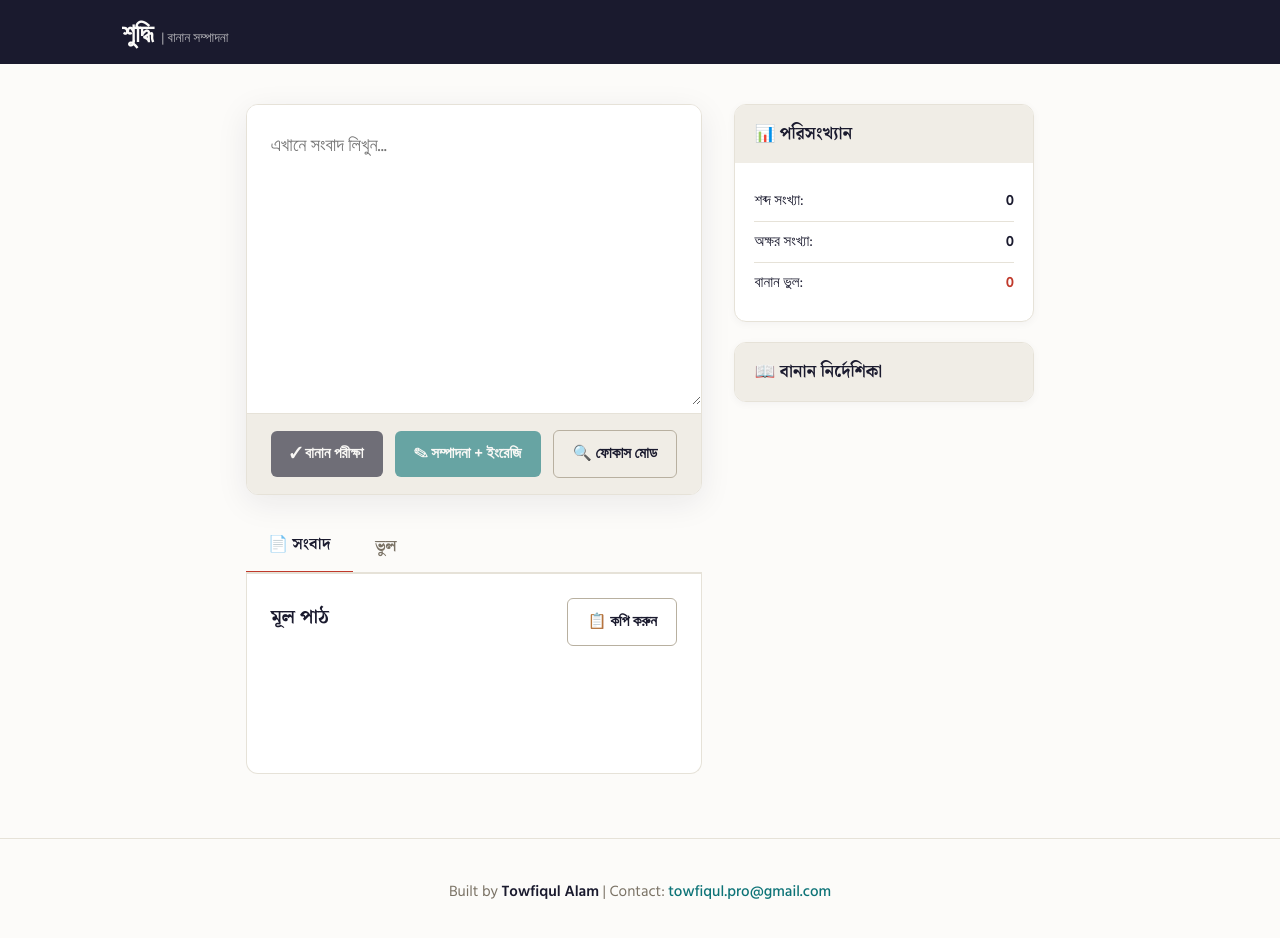
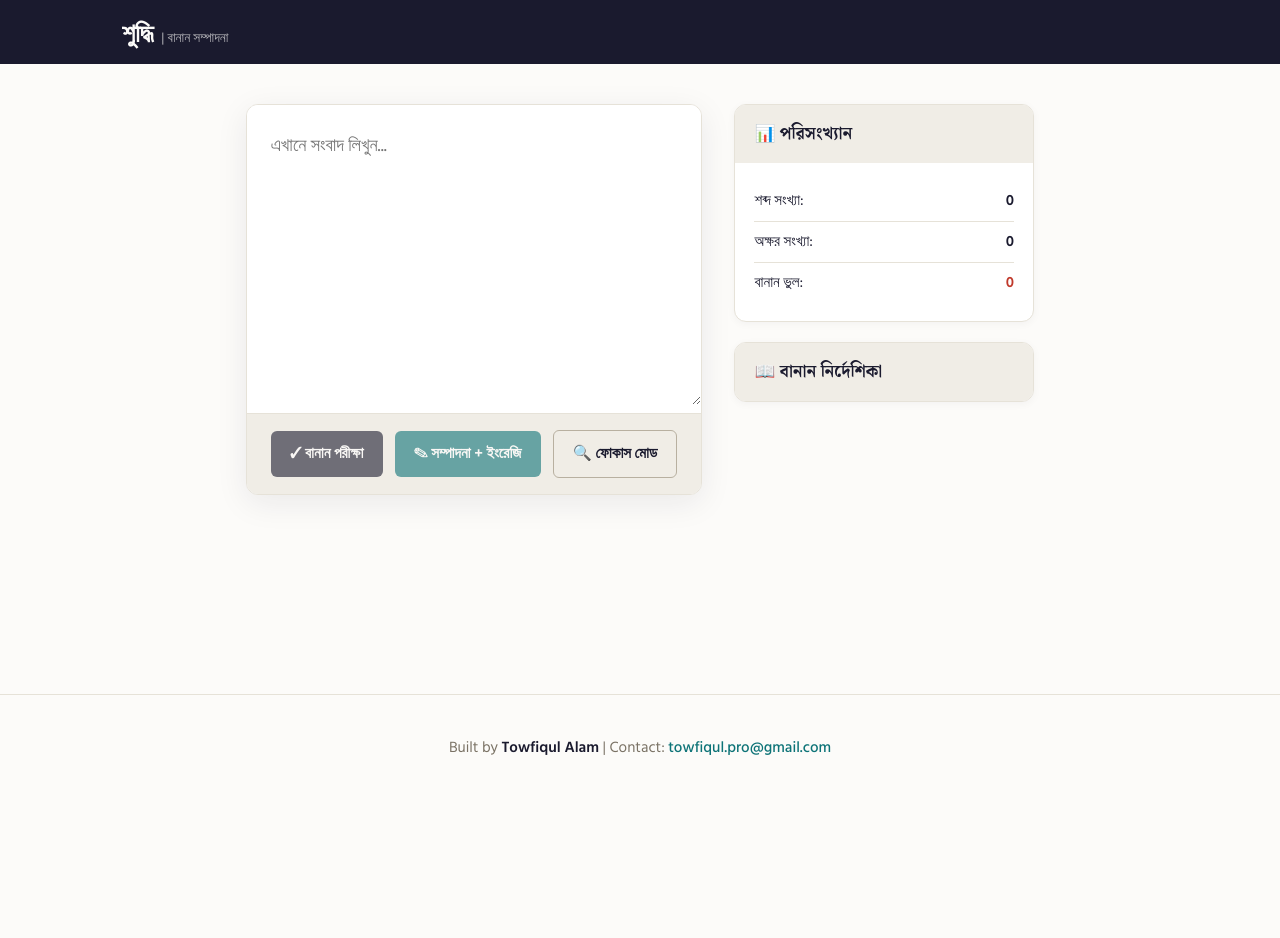
Before and after one commit to towfiqul101/News-wizard, a Next.js app: page / in a window 1280 px wide. Shown: the top 938 px of the page. After the commit the page ends 800 px from the top, so only its background shows below. Built offline with nearby package versions, Linux system fonts and the light colour scheme.

Commit message:
Update BanglaNewsEditor.js

```diff
--- a/components/BanglaNewsEditor.js
+++ b/components/BanglaNewsEditor.js
@@ -8,7 +8,11 @@ export default function BanglaNewsEditor() {
   const [errors, setErrors] = useState([]);
   const [loading, setLoading] = useState(false);
   const [loadingType, setLoadingType] = useState("");
-  const [activeTab, setActiveTab] = useState("সংবাদ");
+
+  // Tab and UI states
+  const [activeTab, setActiveTab] = useState(""); // Empty initially so the panel stays hidden
+  const [isClean, setIsClean] = useState(false);  // Tracks if the text is completely error-free
+
   const [rewritten, setRewritten] = useState("");
   const [english, setEnglish] = useState("");
   const [changes, setChanges] = useState([]);
@@ -18,6 +22,7 @@ export default function BanglaNewsEditor() {
   const wordCount = text.split(/\s+/).filter(Boolean).length;
   const charCount = text.length;
 
+  // Auto-Save to Local Storage
   useEffect(() => {
     const savedDraft = localStorage.getItem("newsWizardDraft");
     if (savedDraft) setText(savedDraft);
@@ -29,6 +34,11 @@ export default function BanglaNewsEditor() {
     }, 1000);
     return () => clearTimeout(timer);
   }, [text]);
+
+  const handleTextChange = (e) => {
+    setText(e.target.value);
+    setIsClean(false); // Reset clean state if user edits the text manually
+  };
 
   const checkSpelling = async () => {
     if (!text.trim()) return;
@@ -52,8 +62,11 @@ export default function BanglaNewsEditor() {
       setErrors(errorsList);
 
       if (errorsList.length === 0) {
+        setIsClean(true);
+        setActiveTab("শুদ্ধ");
         alert(data.summary || "কোনো বানান ভুল পাওয়া যায়নি।");
       } else {
+        setIsClean(false);
         setActiveTab("ভুল");
       }
 
@@ -114,18 +127,22 @@ export default function BanglaNewsEditor() {
     });
     setText(newText);
     setErrors([]);
-    setActiveTab("সংবাদ");
+    setIsClean(true);
+    setActiveTab("শুদ্ধ");
   };
 
   const fixOne = (index) => {
     const err = errors[index];
     const newText = text.replace(new RegExp(err.word.replace(/[.*+?^${}()|[\]\\]/g, "\\$&"), 'g'), err.suggestion);
     setText(newText);
+
     const newErrors = [...errors];
     newErrors.splice(index, 1);
     setErrors(newErrors);
+
     if (newErrors.length === 0) {
-      setActiveTab("সংবাদ");
+      setIsClean(true);
+      setActiveTab("শুদ্ধ");
     }
   };
 
@@ -134,18 +151,6 @@ export default function BanglaNewsEditor() {
     navigator.clipboard.writeText(textToCopy);
     setCopyMsg("✓ কপি করা হয়েছে!");
     setTimeout(() => setCopyMsg(""), 2000);
-  };
-
-  const renderHighlighted = () => {
-    if (!errors.length) return text;
-    let html = text;
-    errors.forEach((e) => {
-      html = html.replace(
-        new RegExp(e.word.replace(/[.*+?^${}()|[\]\\]/g, "\\$&"), "g"),
-        `<mark class="${styles.errorHighlight}" title="${e.suggestion} (${e.rule})">${e.word}</mark>`
-      );
-    });
-    return html;
   };
 
   return (
@@ -166,7 +171,7 @@ export default function BanglaNewsEditor() {
             <textarea
               className={styles.textarea}
               value={text}
-              onChange={(e) => setText(e.target.value)}
+              onChange={handleTextChange}
               placeholder="এখানে সংবাদ লিখুন..."
             />
 
@@ -193,19 +198,28 @@ export default function BanglaNewsEditor() {
             </div>
           </div>
 
+          {/* Only render Tabs and Panel if an action has been taken */}
+          {activeTab && (
+            <>
               <div className={styles.tabs}>
-            <button
-              className={`${styles.tab} ${activeTab === "সংবাদ" ? styles.tabActive : ""}`}
-              onClick={() => setActiveTab("সংবাদ")}
-            >
-              📄 সংবাদ
-            </button>
+                {errors.length > 0 && (
                   <button
                     className={`${styles.tab} ${activeTab === "ভুল" ? styles.tabActive : ""}`}
                     onClick={() => setActiveTab("ভুল")}
                   >
                     ভুল {errors.length > 0 && `(${errors.length})`}
                   </button>
+                )}
+
+                {isClean && (
+                  <button
+                    className={`${styles.tab} ${activeTab === "শুদ্ধ" ? styles.tabActive : ""}`}
+                    onClick={() => setActiveTab("শুদ্ধ")}
+                  >
+                    ✅ শুদ্ধ
+                  </button>
+                )}
+
                 {rewritten && (
                   <button
                     className={`${styles.tab} ${activeTab === "সম্পাদিত" ? styles.tabActive : ""}`}
@@ -217,15 +231,16 @@ export default function BanglaNewsEditor() {
               </div>
 
               <div className={styles.panel}>
-            {activeTab === "সংবাদ" && (
+                {activeTab === "শুদ্ধ" && (
                    <div className={styles.resultSection}>
                      <div style={{ display: 'flex', justifyContent: 'space-between', alignItems: 'center', marginBottom: '1rem' }}>
-                    <h3 className={styles.resultTitle} style={{ margin: 0, borderBottom: 'none' }}>মূল পাঠ</h3>
+                        <h3 className={styles.resultTitle} style={{ margin: 0, borderBottom: 'none' }}>শুদ্ধ পাঠ</h3>
                         <button className={`${styles.btn} ${styles.btnOutline}`} onClick={() => handleCopy(text)}>
                            {copyMsg || "📋 কপি করুন"}
                         </button>
                      </div>
-                 <div className={styles.previewBox} dangerouslySetInnerHTML={{ __html: renderHighlighted() }} />
+                     {/* Renders the pure, corrected text without any red highlights */}
+                     <div className={styles.previewBox}>{text}</div>
                    </div>
                 )}
 
@@ -299,6 +314,8 @@ export default function BanglaNewsEditor() {
                   </div>
                 )}
               </div>
+            </>
+          )}
         </div>
 
         <aside className={styles.sidebar}>
```
Lines whose indentation alone changed are shown as unchanged.
